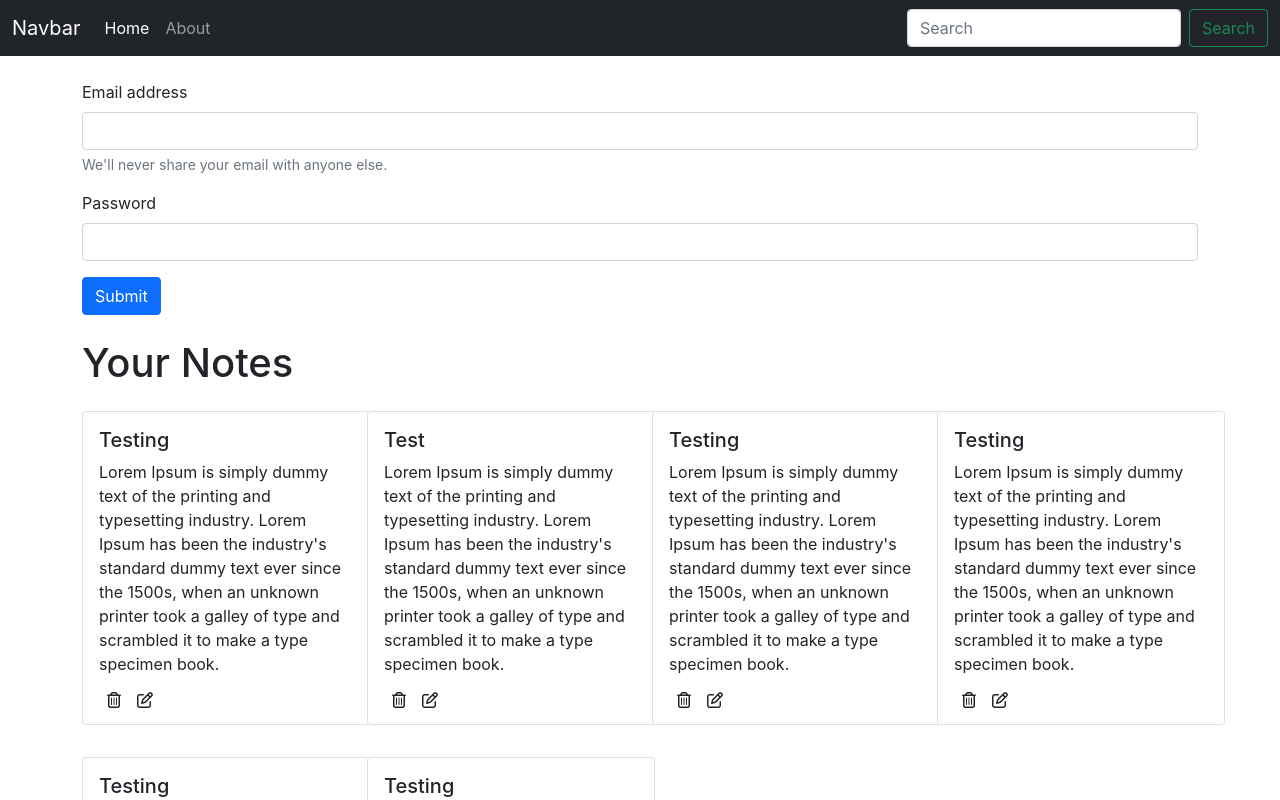
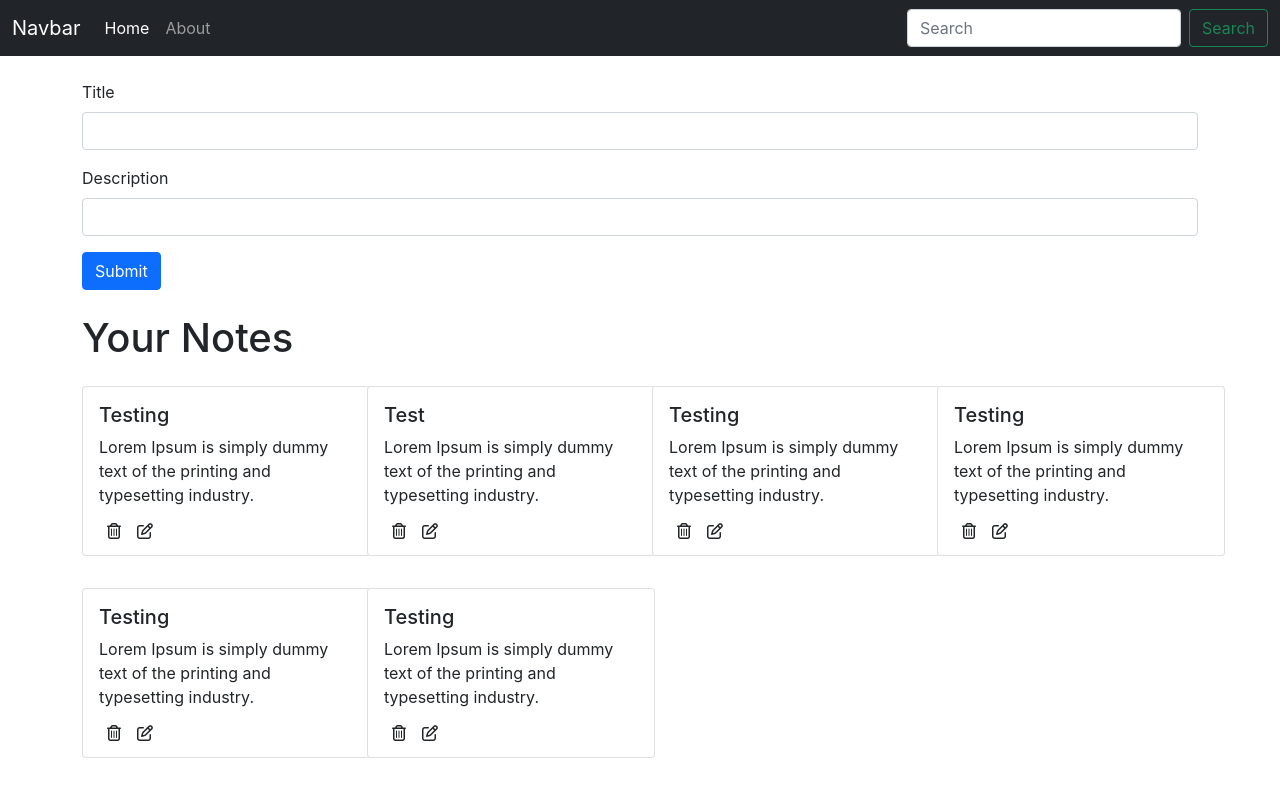
Before and after one commit to KC1919/MyNotebook, a React (Create React App) app: page / in a window 1280 px wide. Shown: the top 800 px of the page. Built offline with nearby package versions, Linux system fonts and the light colour scheme.

Commit message:
implemented adding note temporarily

```diff
--- /dev/null
+++ b/src/components/AddNote.js
@@ -0,0 +1,60 @@
+import React, { useState, useContext } from "react";
+import NoteContext from "../context/NoteContext";
+
+export const AddNote = () => {
+  const context = useContext(NoteContext);
+  const { notes, addNote } = context;
+
+  const [note, setNote] = useState({
+    title: "",
+    description: "",
+    tag: "general",
+  });
+
+  const onChange = (e) => {
+    //here we are using dpread operator,which will push whatever details are present already
+    //in the note , and also update the field that we are updating i.e "e.target.name"
+
+    setNote({ ...note, [e.target.name]: e.target.value });
+  };
+
+  const addNotes = (e) => {
+    e.preventDefault();
+    addNote(note);
+  };
+
+  return (
+    <div className="my-4">
+      <form>
+        <div className="mb-3">
+          <label htmlFor="title" className="form-label">
+            Title
+          </label>
+          <input
+            type="text"
+            className="form-control"
+            id="title"
+            name="title"
+            aria-describedby="emailHelp"
+            onChange={onChange}
+          />
+        </div>
+        <div className="mb-3">
+          <label htmlFor="description" className="form-label">
+            Description
+          </label>
+          <input
+            type="text"
+            className="form-control"
+            id="description"
+            name="description"
+            onChange={onChange}
+          />
+        </div>
+        <button onClick={addNotes} type="submit" className="btn btn-primary">
+          Submit
+        </button>
+      </form>
+    </div>
+  );
+};
--- a/src/components/Home.js
+++ b/src/components/Home.js
@@ -1,41 +1,10 @@
+import { AddNote } from "./AddNote";
 import Notes from "./Notes";
 function Home() {
 
   return (
     <>
-      <div className="my-4">
-        <form>
-          <div className="mb-3">
-            <label htmlFor="exampleInputEmail1" className="form-label">
-              Email address
-            </label>
-            <input
-              type="email"
-              className="form-control"
-              id="exampleInputEmail1"
-              aria-describedby="emailHelp"
-            />
-            <div id="emailHelp" className="form-text">
-              We'll never share your email with anyone else.
-            </div>
-          </div>
-          <div className="mb-3">
-            <label htmlFor="exampleInputPassword1" className="form-label">
-              Password
-            </label>
-            <input
-              type="password"
-              className="form-control"
-              id="exampleInputPassword1"
-            />
-          </div>
-          <button type="submit" className="btn btn-primary">
-            Submit
-          </button>
-        </form>
-      </div>
-
-
+      <AddNote/>
       <h1>Your Notes</h1>
       <Notes/>
     </>
--- a/src/components/Notes.js
+++ b/src/components/Notes.js
@@ -4,12 +4,12 @@ import NoteItem from "./NoteItem";
 
 export default function Notes() {
     const context=useContext(NoteContext);
-    const {notes,setNotes}=context;
+    const {notes}=context;
 
     return (
         <div className="row">
             {notes.map(note=>{
-                return <NoteItem note={note}/>
+                return <NoteItem key={note._id} note={note}/>
             })}
         </div>
     )
--- a/src/context/NoteState.js
+++ b/src/context/NoteState.js
@@ -4,10 +4,11 @@ import NoteContext from "./NoteContext";
 const NoteState = (props) => {
   const initialNotes = [
     {
-      _id: "61498114ea2aaf271e1b692f",
+      _id: "61498114ea2aaf271e1b692p",
       user: "61480f605932661f7b47c3ba",
       title: "Testing",
-      description: "Lorem Ipsum is simply dummy text of the printing and typesetting industry. Lorem Ipsum has been the industry's standard dummy text ever since the 1500s, when an unknown printer took a galley of type and scrambled it to make a type specimen book.",
+      description:
+        "Lorem Ipsum is simply dummy text of the printing and typesetting industry.",
       tag: "personal",
       date: "2021-09-21T06:52:04.801Z",
       __v: 0,
@@ -16,16 +17,38 @@ const NoteState = (props) => {
       _id: "6149830c3fe9929867fbcab3",
       user: "61480f605932661f7b47c3ba",
       title: "Test",
-      description: "Lorem Ipsum is simply dummy text of the printing and typesetting industry. Lorem Ipsum has been the industry's standard dummy text ever since the 1500s, when an unknown printer took a galley of type and scrambled it to make a type specimen book.",
+      description:
+        "Lorem Ipsum is simply dummy text of the printing and typesetting industry.",
       tag: "personal",
       date: "2021-09-21T07:00:28.435Z",
       __v: 0,
     },
     {
-      _id: "61498114ea2aaf271e1b692f",
+      _id: "61498114ea2aaf271e1b692n",
       user: "61480f605932661f7b47c3ba",
       title: "Testing",
-      description: "Lorem Ipsum is simply dummy text of the printing and typesetting industry. Lorem Ipsum has been the industry's standard dummy text ever since the 1500s, when an unknown printer took a galley of type and scrambled it to make a type specimen book.",
+      description:
+        "Lorem Ipsum is simply dummy text of the printing and typesetting industry.",
+      tag: "personal",
+      date: "2021-09-21T06:52:04.801Z",
+      __v: 0,
+    },
+    {
+      _id: "61498114ea2aaf271e1b692m",
+      user: "61480f605932661f7b47c3ba",
+      title: "Testing",
+      description:
+        "Lorem Ipsum is simply dummy text of the printing and typesetting industry.",
+      tag: "personal",
+      date: "2021-09-21T06:52:04.801Z",
+      __v: 0,
+    },
+    {
+      _id: "61498114ea2aaf271e1b692l",
+      user: "61480f605932661f7b47c3ba",
+      title: "Testing",
+      description:
+        "Lorem Ipsum is simply dummy text of the printing and typesetting industry.",
       tag: "personal",
       date: "2021-09-21T06:52:04.801Z",
       __v: 0,
@@ -34,40 +57,41 @@ const NoteState = (props) => {
       _id: "61498114ea2aaf271e1b692f",
       user: "61480f605932661f7b47c3ba",
       title: "Testing",
-      description: "Lorem Ipsum is simply dummy text of the printing and typesetting industry. Lorem Ipsum has been the industry's standard dummy text ever since the 1500s, when an unknown printer took a galley of type and scrambled it to make a type specimen book.",
+      description:
+        "Lorem Ipsum is simply dummy text of the printing and typesetting industry.",
       tag: "personal",
       date: "2021-09-21T06:52:04.801Z",
       __v: 0,
     },
-    {
-      _id: "61498114ea2aaf271e1b692f",
-      user: "61480f605932661f7b47c3ba",
-      title: "Testing",
-      description: "Lorem Ipsum is simply dummy text of the printing and typesetting industry. Lorem Ipsum has been the industry's standard dummy text ever since the 1500s, when an unknown printer took a galley of type and scrambled it to make a type specimen book.",
-      tag: "personal",
-      date: "2021-09-21T06:52:04.801Z",
-      __v: 0,
-    },
-    {
-      _id: "61498114ea2aaf271e1b692f",
-      user: "61480f605932661f7b47c3ba",
-      title: "Testing",
-      description: "Lorem Ipsum is simply dummy text of the printing and typesetting industry. Lorem Ipsum has been the industry's standard dummy text ever since the 1500s, when an unknown printer took a galley of type and scrambled it to make a type specimen book.",
-      tag: "personal",
-      date: "2021-09-21T06:52:04.801Z",
-      __v: 0,
-    }
   ];
 
   //initializing the state with default state
-  const [notes, setNotes] = useState(initialNotes);
+  const [notes, addnote] = useState(initialNotes);
+
+  const deleteNote = (id) => {};
+
+  const editNote = (id) => {};
+
+  const addNote = (note) => {
+    const { title, description } = note;
+    const newNote = {
+      _id: "61498114ea2aaf271e1b692k",
+      user: "61480f605932661f7b47c3ba",
+      title: title,
+      description: description,
+      tag: "",
+    };
+    addnote(notes.concat(newNote));
+  };
 
   return (
     <NoteContext.Provider //props.children between the NoteContext tage means, that all the children components wrpped between this, will have access to this context and state
       value={{
         //and the value will be available to all the child components
         notes,
-        setNotes,
+        addNote,
+        deleteNote,
+        editNote,
       }}
     >
       {props.children}
```
